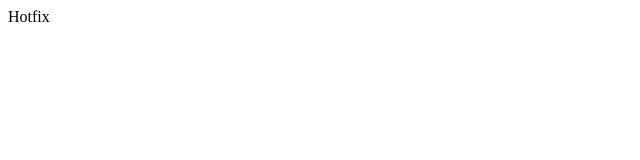
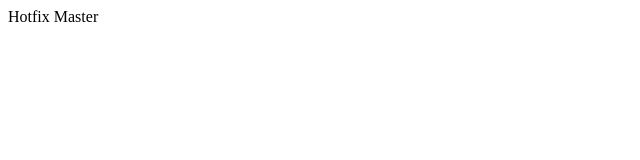
Before and after one commit to KonstantynHoncharenko/git-hw, a plain HTML site: page index.html in a window 1280 px wide. Shown: the full height of the page, 0-640 px from the left. Drawn offline with Linux system fonts and the light colour scheme.

Commit message:
morged hotfix

```diff
--- a/index.html
+++ b/index.html
@@ -8,5 +8,7 @@
 </head>
 <body>
     Hotfix
+    Master
+
 </body>
 </html>
```
